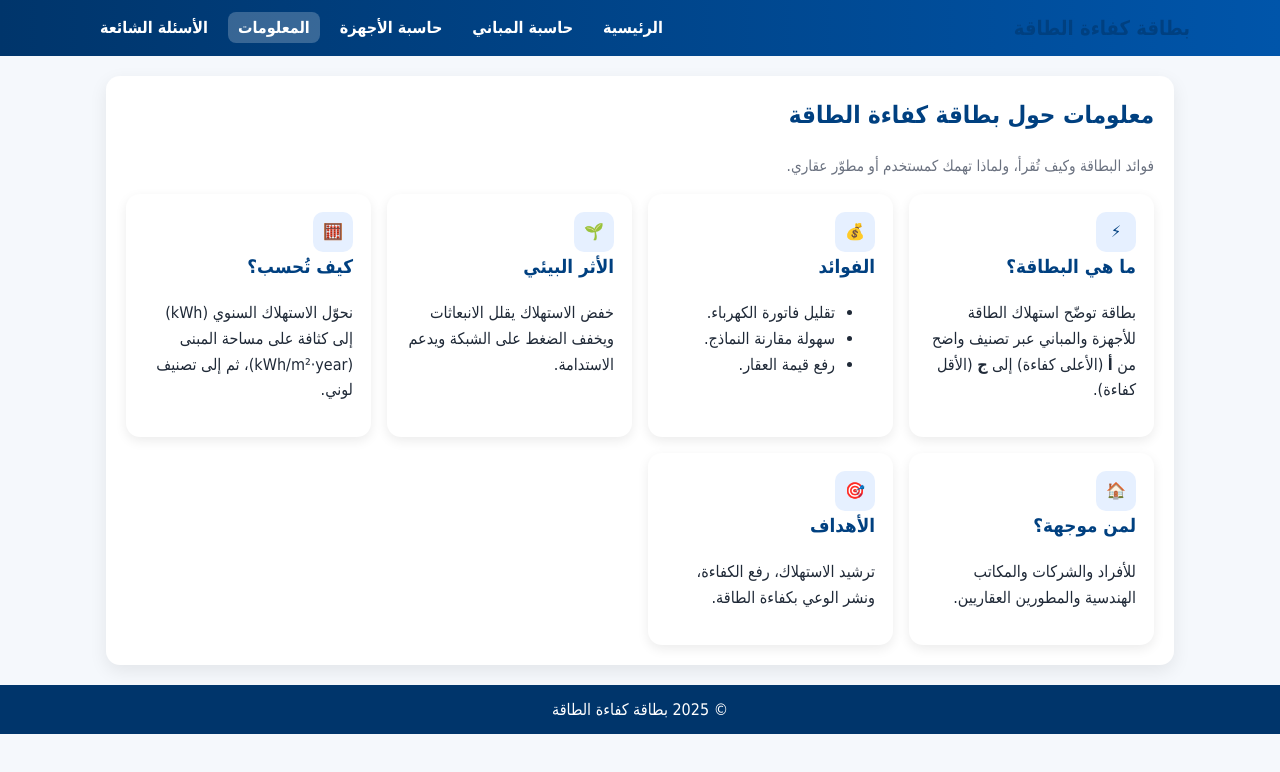
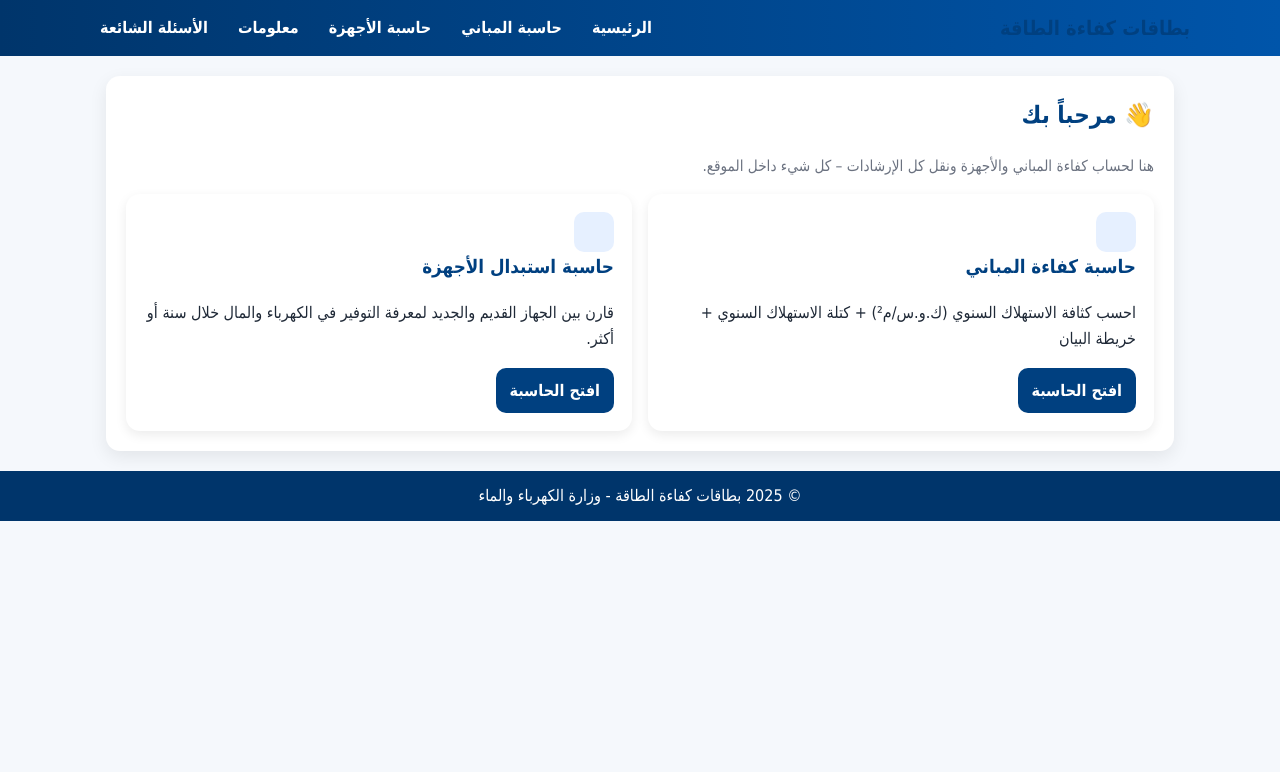
Before and after one commit to nouralotaibi98/calc1, a plain HTML site: page info.html in a window 1280 px wide. Drawn offline with Linux system fonts and the light colour scheme.

Commit message:
Update info.html

```diff
--- a/info.html
+++ b/info.html
@@ -1,44 +1,57 @@
 <!DOCTYPE html>
 <html lang="ar" dir="rtl">
 <head>
-  <meta charset="UTF-8" />
-  <meta name="viewport" content="width=device-width,initial-scale=1" />
-  <title>معلومات بطاقة كفاءة الطاقة</title>
-  <link rel="stylesheet" href="style.css" />
+  <meta charset="UTF-8">
+  <meta name="viewport" content="width=device-width, initial-scale=1">
+  <title>بطاقات كفاءة الطاقة</title>
+  <link rel="stylesheet" href="style.css">
 </head>
 <body>
+  <!-- الهيدر -->
   <header class="site-header">
     <div class="container header-wrap">
-    <h1 class="brand">بطاقة كفاءة الطاقة</h1>
-    <nav>
+      <h1 class="brand">بطاقات كفاءة الطاقة</h1>
       <ul class="nav">
-        <li><a href="index.html">الرئيسية</a></li>
+        <li class="active"><a href="index.html">الرئيسية</a></li>
         <li><a href="building.html">حاسبة المباني</a></li>
         <li><a href="devices.html">حاسبة الأجهزة</a></li>
-        <li><a class="active" href="info.html">المعلومات</a></li>
+        <li><a href="info.html">معلومات</a></li>
         <li><a href="faq.html">الأسئلة الشائعة</a></li>
       </ul>
-    </nav>
     </div>
   </header>
 
+  <!-- المحتوى الرئيسي -->
   <main class="container">
     <section class="section">
-    <h2>معلومات حول بطاقة كفاءة الطاقة</h2>
-    <p class="lead">فوائد البطاقة وكيف تُقرأ، ولماذا تهمك كمستخدم أو مطوّر عقاري.</p>
+      <h2>👋 مرحباً بك</h2>
+      <p class="lead">هنا لحساب كفاءة المباني والأجهزة ونقل كل الإرشادات – كل شيء داخل الموقع.</p>
 
-    <div class="grid">
-      <div class="card"><div class="icon">⚡</div><h3>ما هي البطاقة؟</h3><p>بطاقة توضّح استهلاك الطاقة للأجهزة والمباني عبر تصنيف واضح من <b>أ</b> (الأعلى كفاءة) إلى <b>ج</b> (الأقل كفاءة).</p></div>
-      <div class="card"><div class="icon">💰</div><h3>الفوائد</h3><ul><li>تقليل فاتورة الكهرباء.</li><li>سهولة مقارنة النماذج.</li><li>رفع قيمة العقار.</li></ul></div>
-      <div class="card"><div class="icon">🌱</div><h3>الأثر البيئي</h3><p>خفض الاستهلاك يقلل الانبعاثات ويخفف الضغط على الشبكة ويدعم الاستدامة.</p></div>
-      <div class="card"><div class="icon">🧮</div><h3>كيف تُحسب؟</h3><p>نحوّل الاستهلاك السنوي (kWh) إلى كثافة على مساحة المبنى (kWh/m²·year)، ثم إلى تصنيف لوني.</p></div>
-      <div class="card"><div class="icon">🏠</div><h3>لمن موجهة؟</h3><p>للأفراد والشركات والمكاتب الهندسية والمطورين العقاريين.</p></div>
-      <div class="card"><div class="icon">🎯</div><h3>الأهداف</h3><p>ترشيد الاستهلاك، رفع الكفاءة، ونشر الوعي بكفاءة الطاقة.</p></div>
+      <div class="grid" style="margin-top:10px">
+        <!-- كرت المباني -->
+        <div class="card">
+          <div class="icon"></div>
+          <h3>حاسبة كفاءة المباني</h3>
+          <p>احسب كثافة الاستهلاك السنوي (ك.و.س/م²) + كتلة الاستهلاك السنوي + خريطة البيان</p>
+          <a class="btn btn-primary" href="building.html">افتح الحاسبة</a>
+        </div>
+
+        <!-- كرت الأجهزة -->
+        <div class="card">
+          <div class="icon"></div>
+          <h3>حاسبة استبدال الأجهزة</h3>
+          <p>قارن بين الجهاز القديم والجديد لمعرفة التوفير في الكهرباء والمال خلال سنة أو أكثر.</p>
+          <a class="btn btn-primary" href="devices.html">افتح الحاسبة</a>
+        </div>
       </div>
     </section>
   </main>
 
-<footer class="site-footer"><div class="container">© <span id="yr"></span> بطاقة كفاءة الطاقة</div></footer>
-<script src="script.js"></script>
+  <!-- الفوتر -->
+  <footer class="site-footer">
+    <div class="container">
+      <span id="yr">© 2025</span> بطاقات كفاءة الطاقة - وزارة الكهرباء والماء
+    </div>
+  </footer>
 </body>
 </html>
```
Lines whose indentation alone changed are shown as unchanged.
